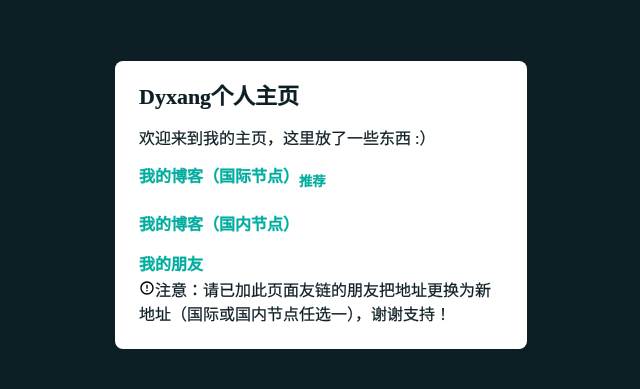
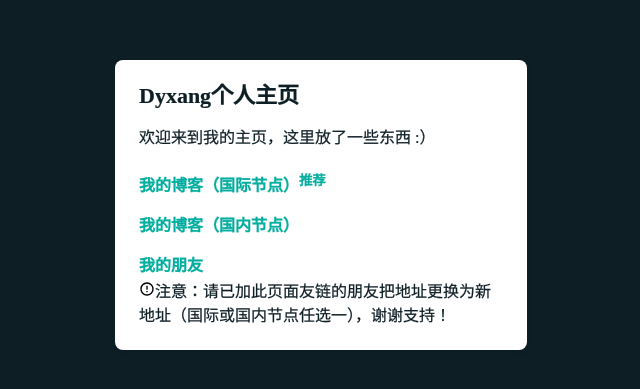
Before and after one commit to dyxang/dyxang.github.io, a plain HTML site: page index.html in a window 1280 px wide. Shown: the part 195-584 px from the top of the page, without its empty margins (319-959 px from the left). Drawn offline with Linux system fonts and the light colour scheme; a web font is replaced by a local one.

Commit message:
Update index.html

```diff
--- a/index.html
+++ b/index.html
@@ -97,7 +97,7 @@
           <p>欢迎来到我的主页，这里放了一些东西 :）</p>
           <p>
             <a href="https://1inn.now.sh/">
-              我的博客（国际节点）<sub>推荐<sub>
+              我的博客（国际节点）<sup>推荐<sup>
              </a>
           </p>
             <a href="https://dyxang.gitee.io/">
```
